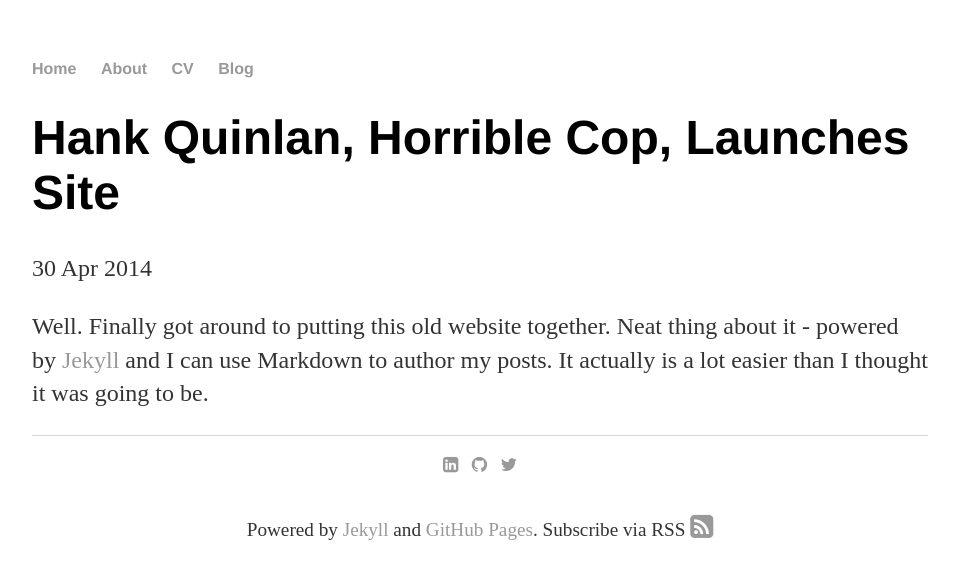
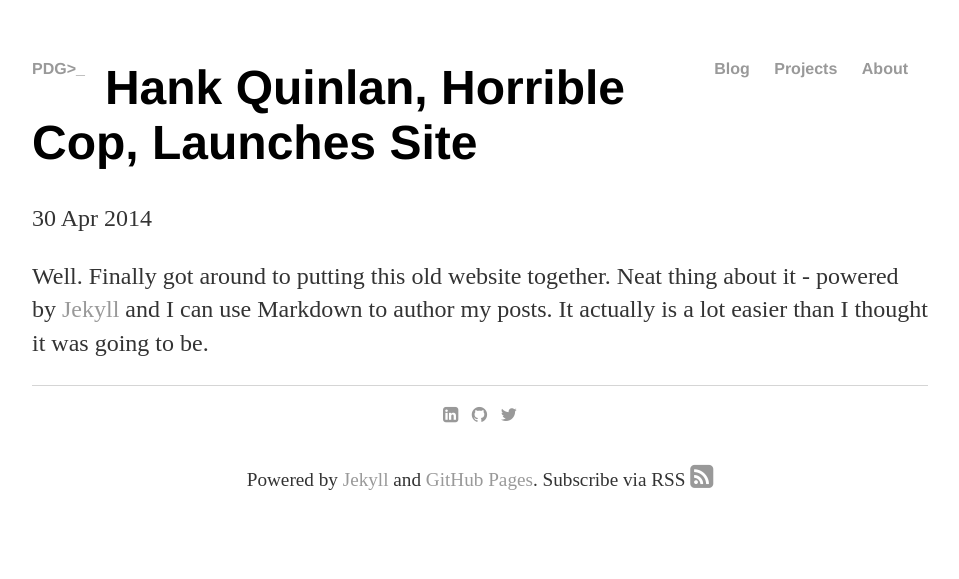
Before and after one commit to P-D-G/P-D-G.github.io, a Jekyll site: the page built from _posts/2017-12-25-First-Post.md, in a window 1280 px wide. Shown: the top 579 px of the page, without its empty margins (160-1119 px from the left). Built offline with Jekyll 4.4.1, drawn with Linux system fonts in a browser that asks for light colours; nearby versions of some CDN libraries.

Commit message:
Correct aligment of nav bar

```diff
--- a/_layouts/default.html
+++ b/_layouts/default.html
@@ -4,15 +4,16 @@
     {% include head.html %}
 
 		<body>
-			<nav>
-	    		<ul>
-	        		<li><a href="/">Home</a></li>
-		        	<li><a href="/about">About</a></li>
-	        		<li><a href="/cv">CV</a></li>
-	        		<li><a href="/blog">Blog</a></li>
+	    	<nav>
+	    		<ul style="display: inline;">
+	        		<li style="display: inline; float: left;"><a href="{{ site.baseurl }}/">{{ site.title_displ }}>_</a></li>
+	        		<span style="float: right;">
+	        			<li style="display: inline;"><a class="page-link" href="/">Blog</a></li>
+	        			<li style="display: inline;"><a class="page-link" href="/projects/">Projects</a></li>
+	        			<li style="display: inline;"><a class="page-link" href="/about/">About</a></li>
+	        		</span>
 	    		</ul>
 			</nav>
-			<div class="container">
 
 			{{ content }}
 
```
